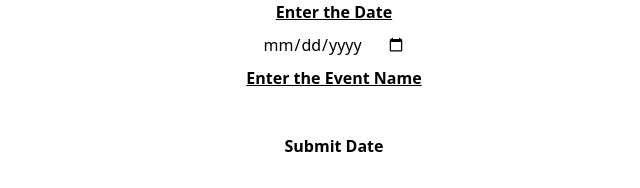
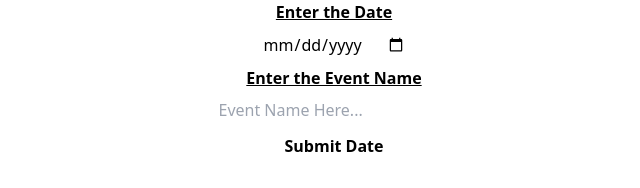
Before and after one commit to NoumanAMalik/Notion-Countdown, a Next.js app: page / in a window 1280 px wide. Shown: the top 188 px of the page, without its empty margins (306-946 px from the left). Built offline with nearby package versions, Linux system fonts and the light colour scheme.

Commit message:
Added placeholder to text input

```diff
--- a/app/page.tsx
+++ b/app/page.tsx
@@ -36,6 +36,7 @@ export default function Home() {
                 className="bg-white rounded"
                 type="text"
                 id="occasion"
+                placeholder="Event Name Here..."
                 onChange={updateRoute}
             />
             <button
```
